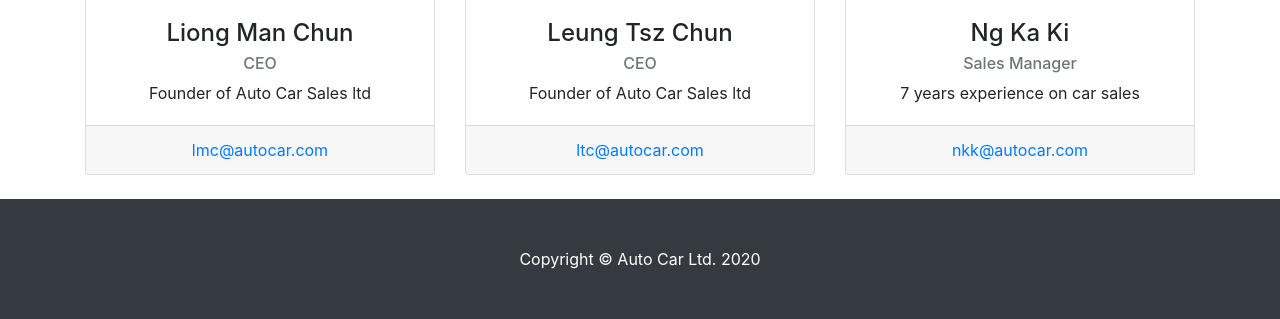
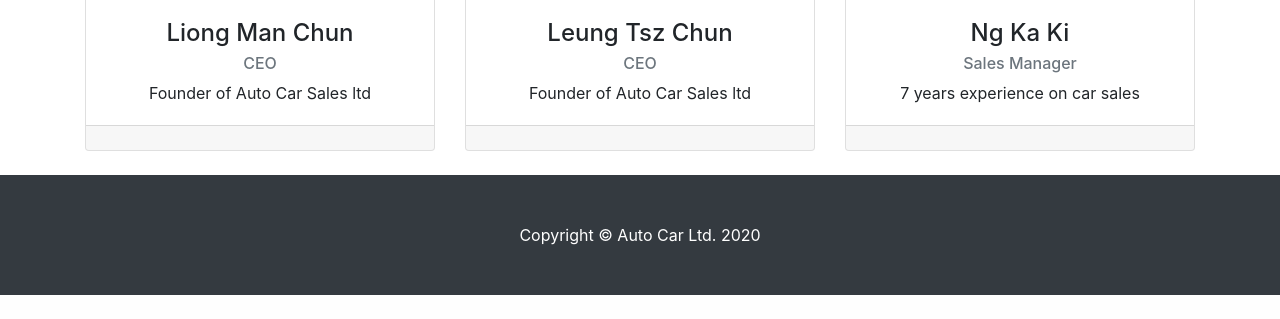
Before and after one commit to holiday526/ITP4922_lmc, a PHP site: page /?route=about in a window 1280 px wide. Shown: the part 875-1194 px from the top of the page. After the commit the page ends 1170 px from the top, so only its background shows below. Run offline with PHP 8.4, Linux system fonts and the light colour scheme; some libraries are stand-ins or nearby versions.

Commit message:
Update aboutUs.php

```diff
--- a/page/aboutUs.php
+++ b/page/aboutUs.php
@@ -33,7 +33,7 @@
                   <p class="card-text">Founder of Auto Car Sales ltd</p>
                 </div>
                 <div class="card-footer">
-                    <a href="#">lmc@autocar.com</a>
+                    <a href="mailto:lmc@autocar.com"></a>
                 </div>
             </div>
         </div>
@@ -46,7 +46,7 @@
                     <p class="card-text">Founder of Auto Car Sales ltd</p>
                 </div>
                 <div class="card-footer">
-                    <a href="mailto:ltc@autocar.com">ltc@autocar.com</a>
+                    <a href="mailto:ltc@autocar.com"></a>
                 </div>
             </div>
         </div>
@@ -59,7 +59,7 @@
                     <p class="card-text">7 years experience on car sales</p>
                 </div>
                 <div class="card-footer">
-                    <a href="#">nkk@autocar.com</a>
+                    <a href="mailto:nkk@autocar.com"></a>
                 </div>
             </div>
         </div>
```
